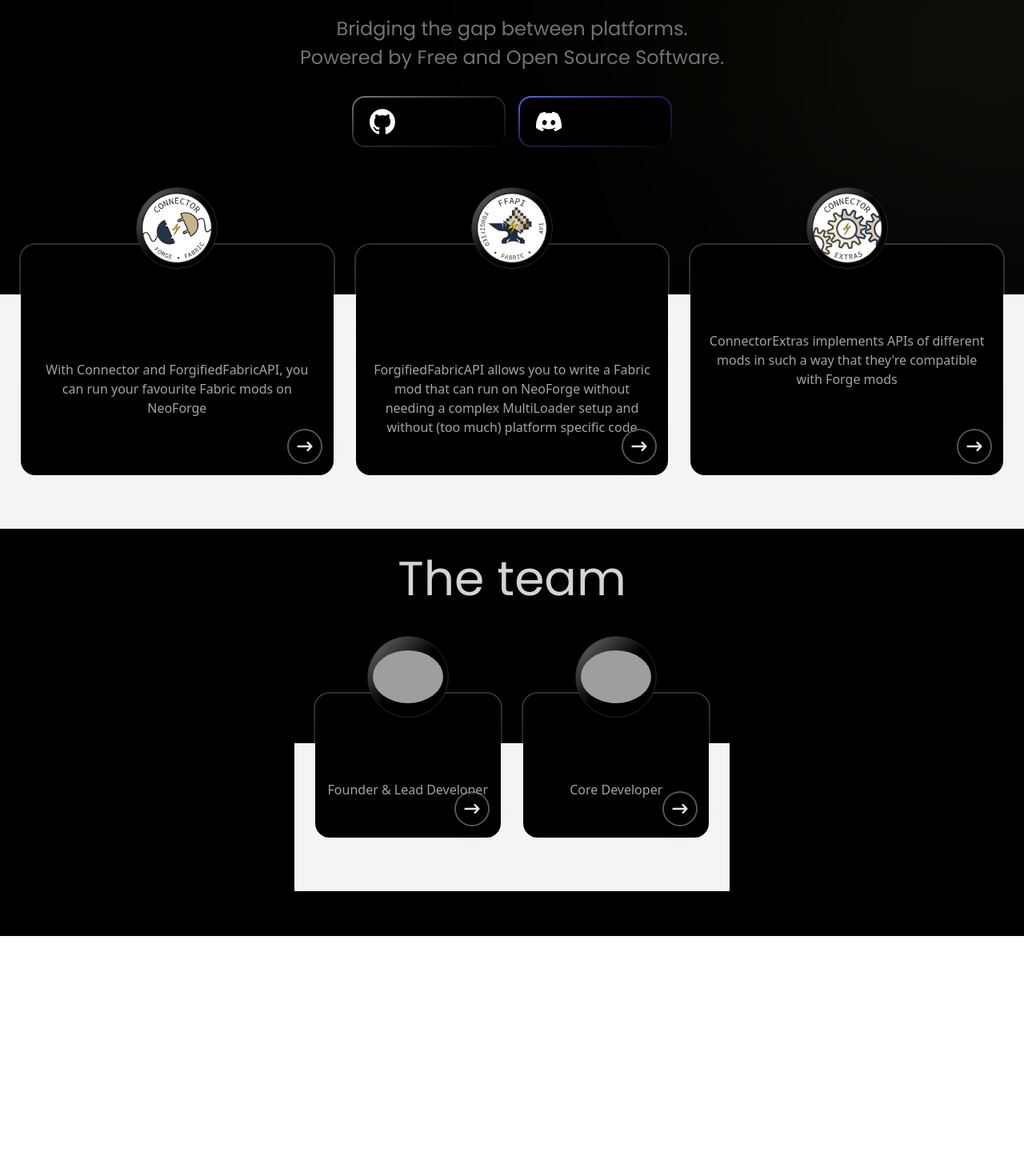
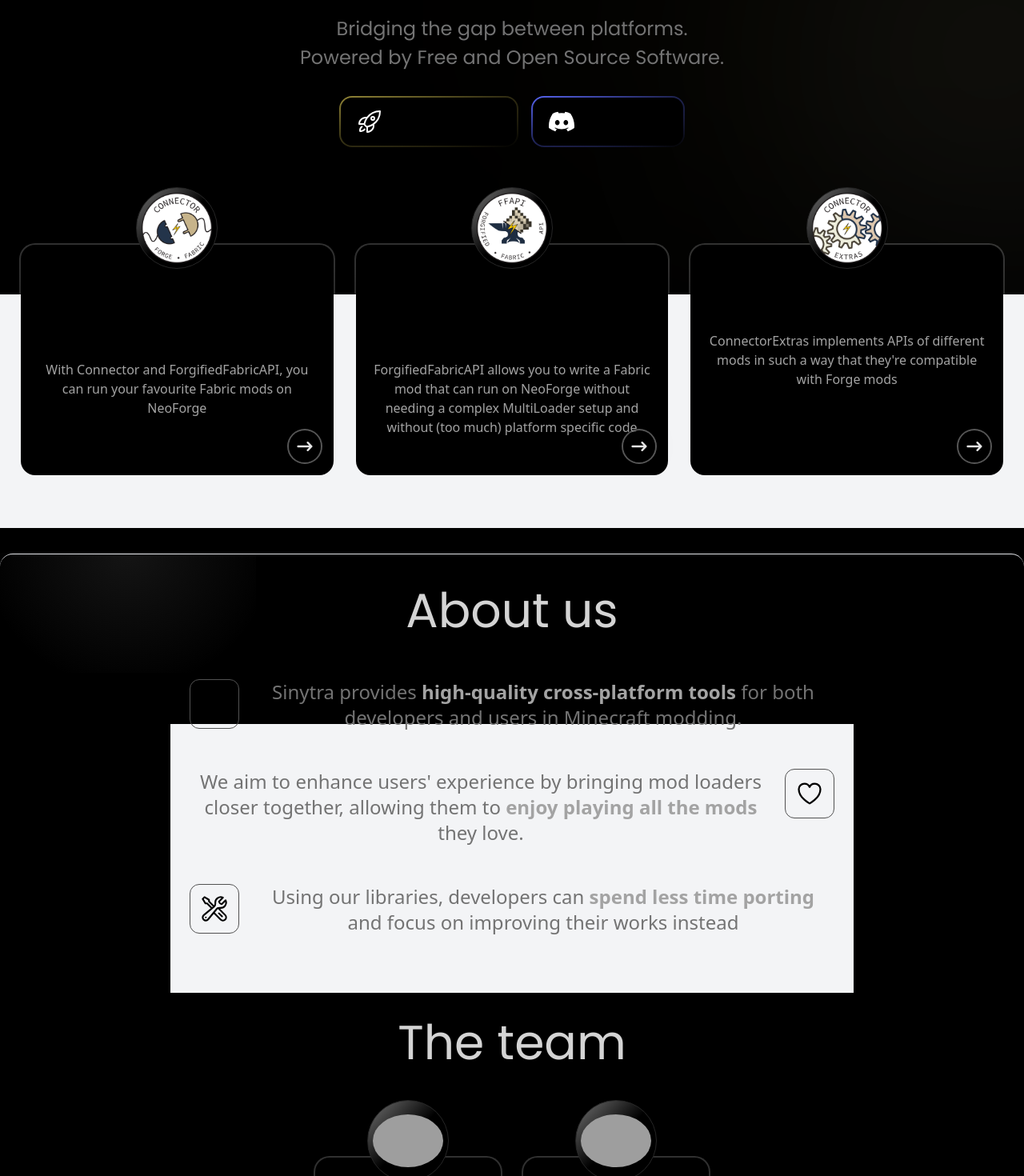
Before and after one commit to cassiancc/website, a Next.js app: page / in a window 1280 px wide. Shown: the part 300-1770 px from the top of the page at 80% size. Before the commit the page ends 1470 px from the top, so only its background shows below. Built offline with nearby package versions, Linux system fonts and the light colour scheme; grey boxes are pictures that could not be loaded.

Commit message:
Add About us section

```diff
--- /dev/null
+++ b/components/DescLine.tsx
@@ -0,0 +1,29 @@
+import React from 'react'
+
+export interface Props {
+  children: any
+  icon: any
+  right?: boolean
+}
+
+export default function DescLine({children, icon: DescIcon, right}: Props) {
+  return <>
+    <div className="content-container flex flex-row gap-4 py-2">
+      {!right ? (
+        <div className="h-fit rounded-xl p-3 border border-neutral-600">
+          <DescIcon/>
+        </div>
+      ) : null}
+
+      <p className="text-2xl text-neutral-500 text-center">
+        {children}
+      </p>
+
+      {right ? (
+        <div className="h-fit rounded-xl p-3 border border-neutral-600">
+          <DescIcon/>
+        </div>
+      ) : null}
+    </div>
+  </>
+}
--- a/components/HomePage.tsx
+++ b/components/HomePage.tsx
@@ -2,12 +2,13 @@
 import {Feature, Features, Features2} from "./features";
 import cn from "clsx";
 import styles from './style.module.css';
-import Package from "./icons/Package";
-import Layers from "./icons/Layers";
-import Puzzle from "./icons/Puzzle";
-import GitHubBadge from "./badges/GitHubBadge";
 import React from "react";
 import DiscordBadge from "./badges/DiscordBadge";
+import GetStartedBadge from "./badges/GetStartedBadge";
+import DescLine from "./DescLine";
+import Package from "./icons/Package";
+import WrenchScrewdriver from "./icons/WrenchScrewdriver";
+import Heart from "./icons/Heart";
 
 export function LandingPageGlobalStyles() {
   return (
@@ -78,6 +79,10 @@
           font-family: 'Inter', sans-serif;
         }
 
+        :global(.nextra-nav-container) {
+          z-index: 99;
+        }
+
         .content-container {
           max-width: 90rem;
           padding-left: max(env(safe-area-inset-left), 1.5rem);
@@ -89,6 +94,9 @@
           margin: 9rem 0 0;
           padding: 4rem 0;
           background-color: #f3f4f6;
+        }
+
+        .features-border {
           border-bottom: 1px solid #e5e7eb;
         }
 
@@ -98,7 +106,19 @@
 
         :global(.dark) .features-container {
           background-color: #000;
+        }
+
+        :global(.dark) .features-border {
           border-bottom: 1px solid rgb(38, 38, 38);
+        }
+
+        .feature-reverse {
+          border-top: 1px solid #e5e7eb;
+          border-radius: 1rem;
+        }
+
+        :global(.dark) .feature-reverse {
+          border-top: 1px solid rgb(38, 38, 38);
         }
 
         img {
@@ -107,6 +127,12 @@
           z-index: 0;
           user-select: none;
           pointer-events: none;
+        }
+
+        .funny-gradient {
+          background: linear-gradient(180deg, rgba(255, 0, 0, 0.94) 0%, #000 50%, #000 100%);
+          width: calc(100% + 4px);
+          height: 1rem;
         }
       `}</style>
       <Background/>
@@ -129,7 +155,7 @@
           </div>
 
           <div className="mb-2 flex flex-row gap-x-4">
-            <GitHubBadge/>
+            <GetStartedBadge/>
             <DiscordBadge/>
           </div>
 
@@ -157,23 +183,60 @@
             </div>
           </div>
 
+          <div className="feature-reverse relative flex flex-col justify-center items-center gap-y-8 pt-10">
+            <div className="absolute -top-0.5 left-0 -translate-y-1/2 -z-50">
+              <div aria-hidden="true"
+                   className="h-[300px] w-[320px] sm:left-auto user-select-none center pointer-events-none max-w-full"
+                   style={{background: "conic-gradient(from 90deg at 50% 50%, #00000000 50%, #000000 50%),radial-gradient(rgba(200,200,200,0.1) 0%, transparent 80%)"}}></div>
+            </div>
+
+            <h2 className="text-6xl text-neutral-300">
+              About us
+            </h2>
+
+            <div className="features-container !mt-20 w-2/3">
+              <div className="content-container flex flex-col gap-y-8">
+                <DescLine icon={Package}>
+                  Sinytra provides <b className="text-neutral-400">high-quality cross-platform tools</b> for both developers and users in Minecraft
+                  modding.
+                </DescLine>
+                <DescLine icon={Heart} right>
+                  We aim to enhance users' experience by bringing mod loaders closer together, allowing them to <b className="text-neutral-400">enjoy
+                  playing all the mods</b> they love.
+                </DescLine>
+                <DescLine icon={WrenchScrewdriver}>
+                  Using our libraries, developers can <b className="text-neutral-400">spend less time porting</b> and focus on improving their works
+                  instead
+                </DescLine>
+              </div>
+            </div>
+          </div>
+
           <h2 className="text-6xl text-neutral-300">
             The team
           </h2>
 
-          <div className="features-container">
+          <div className="features-container features-border">
             <div className="content-container">
               <Features2>
-                <Feature index={1} className="card-with-border" href="https://github.com/Su5eD" title="Su5eD" icon={Su5eDLogo}>
+                <Feature index={1} className="card-with-border" href="https://github.com/Su5eD" title="Su5eD" icon={Su5eDLogo} pad>
                   Founder & Lead Developer
                 </Feature>
 
-                <Feature index={3} className="card-with-border" href="https://github.com/Matyrobbrt" title="Matyrobbrt" icon={MatyrobbrtLogo}>
+                <Feature index={3} className="card-with-border" href="https://github.com/Matyrobbrt" title="Matyrobbrt" icon={MatyrobbrtLogo} pad>
                   Core Developer
                 </Feature>
               </Features2>
             </div>
           </div>
+
+          <h2 className="text-6xl text-neutral-300 mt-5">
+            Ready?
+          </h2>
+
+          <span className="text-2xl text-neutral-500 text-center my-8">The world of unified minecraft modding awaits.</span>
+
+          <GetStartedBadge/>
         </div>
       </div>
     </>
--- /dev/null
+++ b/components/badges/GetStartedBadge.tsx
@@ -0,0 +1,25 @@
+import styles from "./style.module.css";
+import React, {useState} from "react";
+import cn from "clsx";
+import RocketLaunch from "../icons/RocketLaunch";
+
+export default function GetStartedBadge() {
+  const [extraClass, setExtraClass] = useState('');
+
+  return <>
+    <div className="badge">
+      <a href="/docs">
+        <button onMouseEnter={() => setExtraClass('active')}
+                onMouseLeave={() => setExtraClass('inactive')}
+                className={cn(styles.badgeOuter, extraClass == 'active' ? styles.active : extraClass == 'inactive' ? styles.inactive : {}) + " badgeOuter w-56 h-16 flex flex-row justify-evenly items-center px-5 py-3 rounded-2xl"}>
+          <div className="text-white mr-auto">
+            <RocketLaunch />
+          </div>
+          <span className="text-2xl mx-auto">
+            Get started
+          </span>
+        </button>
+      </a>
+    </div>
+  </>
+}
--- a/components/badges/style.module.css
+++ b/components/badges/style.module.css
@@ -44,7 +44,7 @@
 
 .badgeOuter {
   border: double 2px transparent;
-  background-image: linear-gradient(black, black), radial-gradient(ellipse at var(--posX) var(--posY), #737373 var(--visibility), transparent);
+  background-image: linear-gradient(black, black), radial-gradient(ellipse at var(--posX) var(--posY), #8a7e34 var(--visibility), transparent);
   background-origin: border-box;
   background-clip: padding-box, border-box;
 }
--- a/components/features/index.tsx
+++ b/components/features/index.tsx
@@ -1,7 +1,7 @@
 import cn from 'clsx'
 import {motion} from 'framer-motion'
 import Link from 'next/link'
-import React, {Component, ReactNode} from 'react'
+import React, {ReactNode} from 'react'
 import styles from './style.module.css'
 
 export interface Props {
@@ -14,9 +14,10 @@
   index: number
   children: any
   icon: any
+  pad?: boolean
 }
 
-export function Feature({title, children, icon: FeatureIcon, large, centered, lightOnly, className, href, index, ...props}: Props) {
+export function Feature({title, children, icon: FeatureIcon, large, centered, lightOnly, className, href, index, pad, ...props}: Props) {
   return (
     <motion.div
       initial={{opacity: 0}}
@@ -44,7 +45,7 @@
         </div>
       </div>
 
-      <div className="mt-5 flex flex-col gap-y-5 pb-5 sm:pb-0">
+      <div className={"mt-5 flex flex-col gap-y-5 pb-5 " + (!pad ? "sm:pb-0" : "")}>
         <h2 className="text-3xl">{title}</h2>
         <div className="py-3 mb-4">
           <span className="text-neutral-400">{children}</span>
--- /dev/null
+++ b/components/icons/Heart.tsx
@@ -0,0 +1,8 @@
+export default function Heart() {
+  return <>
+    <svg xmlns="http://www.w3.org/2000/svg" fill="none" viewBox="0 0 24 24" strokeWidth={1.5} stroke="currentColor" width="36" height="36">
+      <path strokeLinecap="round" strokeLinejoin="round"
+            d="M21 8.25c0-2.485-2.099-4.5-4.688-4.5-1.935 0-3.597 1.126-4.312 2.733-.715-1.607-2.377-2.733-4.313-2.733C5.1 3.75 3 5.765 3 8.25c0 7.22 9 12 9 12s9-4.78 9-12Z"/>
+    </svg>
+  </>
+}
--- /dev/null
+++ b/components/icons/RocketLaunch.tsx
@@ -0,0 +1,9 @@
+export default function DocumentText() {
+  return <>
+    <svg xmlns="http://www.w3.org/2000/svg" fill="none" viewBox="0 0 24 24" stroke-width="1.5" stroke="currentColor" width="32" height="32">
+      <path stroke-linecap="round" stroke-linejoin="round"
+            d="M15.59 14.37a6 6 0 0 1-5.84 7.38v-4.8m5.84-2.58a14.98 14.98 0 0 0 6.16-12.12A14.98 14.98 0 0 0 9.631 8.41m5.96 5.96a14.926 14.926 0 0 1-5.841 2.58m-.119-8.54a6 6 0 0 0-7.381 5.84h4.8m2.581-5.84a14.927 14.927 0 0 0-2.58 5.84m2.699 2.7c-.103.021-.207.041-.311.06a15.09 15.09 0 0 1-2.448-2.448 14.9 14.9 0 0 1 .06-.312m-2.24 2.39a4.493 4.493 0 0 0-1.757 4.306 4.493 4.493 0 0 0 4.306-1.758M16.5 9a1.5 1.5 0 1 1-3 0 1.5 1.5 0 0 1 3 0Z"/>
+    </svg>
+
+  </>
+}
--- /dev/null
+++ b/components/icons/WrenchScrewdriver.tsx
@@ -0,0 +1,8 @@
+export default function WrenchScrewdriver() {
+  return <>
+    <svg xmlns="http://www.w3.org/2000/svg" fill="none" viewBox="0 0 24 24" strokeWidth={1.4} stroke="currentColor" width="36" height="36">
+      <path strokeLinecap="round" strokeLinejoin="round"
+            d="M11.42 15.17 17.25 21A2.652 2.652 0 0 0 21 17.25l-5.877-5.877M11.42 15.17l2.496-3.03c.317-.384.74-.626 1.208-.766M11.42 15.17l-4.655 5.653a2.548 2.548 0 1 1-3.586-3.586l6.837-5.63m5.108-.233c.55-.164 1.163-.188 1.743-.14a4.5 4.5 0 0 0 4.486-6.336l-3.276 3.277a3.004 3.004 0 0 1-2.25-2.25l3.276-3.276a4.5 4.5 0 0 0-6.336 4.486c.091 1.076-.071 2.264-.904 2.95l-.102.085m-1.745 1.437L5.909 7.5H4.5L2.25 3.75l1.5-1.5L7.5 4.5v1.409l4.26 4.26m-1.745 1.437 1.745-1.437m6.615 8.206L15.75 15.75M4.867 19.125h.008v.008h-.008v-.008Z"/>
+    </svg>
+  </>
+}
--- a/pages/docs/connector.mdx
+++ b/pages/docs/connector.mdx
@@ -3,6 +3,7 @@
 import {Callout, Cards} from 'nextra/components';
 import LogoHeader from "../../components/LogoHeader";
 import ConnectorLogo from "../../components/icons/ConnectorLogo";
+import WrenchScrewdriver from "../../components/icons/WrenchScrewdriver";
 
 <LogoHeader
   title="Connector"
@@ -26,10 +27,15 @@
     href="/docs/connector/configuration"
   />
   <Cards.Card
-      icon={<Stars/>}
-      title={<span className="text-sm">Frequently Asked Questions</span>}
-      href="/docs/connector/faq"
-    />
+    icon={<WrenchScrewdriver/>}
+    title="Developers"
+    href="/docs/connector/developers"
+  />
+  <Cards.Card
+    icon={<Stars/>}
+    title={<span className="text-sm">Frequently Asked Questions</span>}
+    href="/docs/connector/faq"
+  />
 </Cards>
 
 ## 📖 About
--- a/theme.config.tsx
+++ b/theme.config.tsx
@@ -3,7 +3,7 @@
 import {HeaderLogo} from "./components/HeaderLogo";
 
 const config: DocsThemeConfig = {
-  logo: <HeaderLogo/>,
+  logo: <HeaderLogo />,
   project: {
     link: 'https://github.com/Sinytra/Connector',
   },
```
